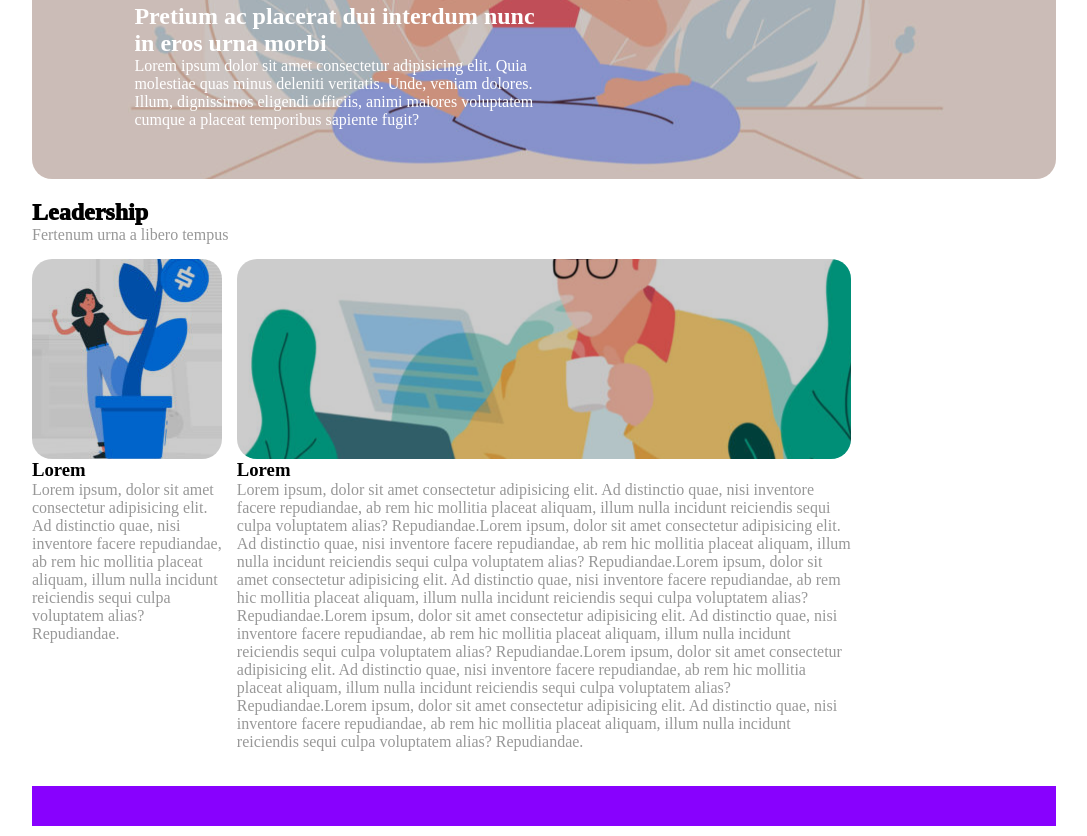
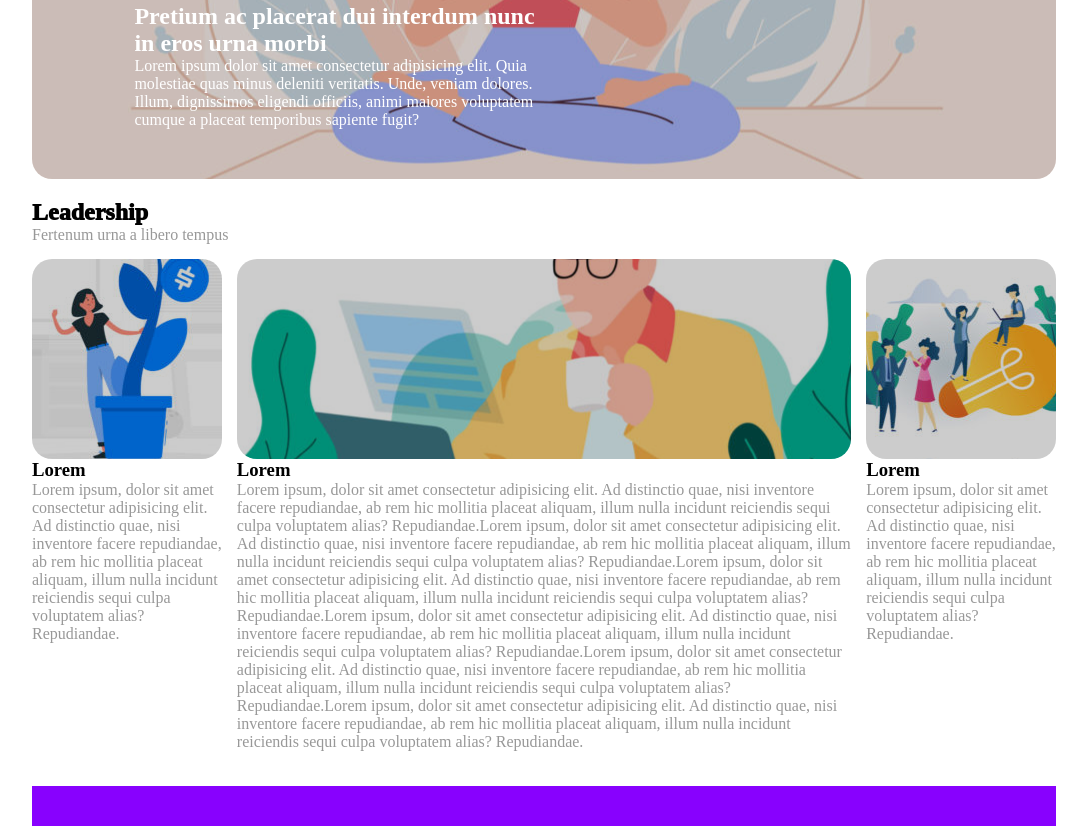
Before and after one commit to Paletta90/htmlcss-wp, a plain HTML site: page index.html in a window 1280 px wide. Shown: the part 476-1312 px from the top of the page, without its empty margins (96-1183 px from the left). Drawn offline with Linux system fonts and the light colour scheme.

Commit message:
Realizzo blocco di destra

```diff
--- a/asset/css/style.css
+++ b/asset/css/style.css
@@ -99,6 +99,11 @@ footer{
     background-position: center;
     border-radius: 20px;
 }
+.bg-right{
+    background-image: url("../img/img-3.jpg");
+    background-position: center;
+    border-radius: 20px;
+}
 
 .block-float{
     width: 100%;
@@ -123,8 +128,3 @@ footer{
     margin: 15px 0 15px 15px;
     float: left;
 }
-
-
-.block-right{
-    background-color:#abcfe7 ;
-}
--- a/index.html
+++ b/index.html
@@ -112,7 +112,16 @@
                             sequi culpa voluptatem alias? Repudiandae.</p>
                     </div>
                     <!-- Blocco di destra -->
-                    <div class="block-right"></div>
+                    <div class="block-right">
+                        <div class="container-bg bg-right">
+                            <div class="opacity"></div>
+                        </div>
+                        <h3>Lorem</h3>
+                        <p class="f-grey">Lorem ipsum, dolor sit amet consectetur adipisicing elit. Ad distinctio quae,
+                            nisi inventore
+                            facere repudiandae, ab rem hic mollitia placeat aliquam, illum nulla incidunt reiciendis
+                            sequi culpa voluptatem alias? Repudiandae.</p>
+                    </div>
                 </div>
 
             </section>
```
